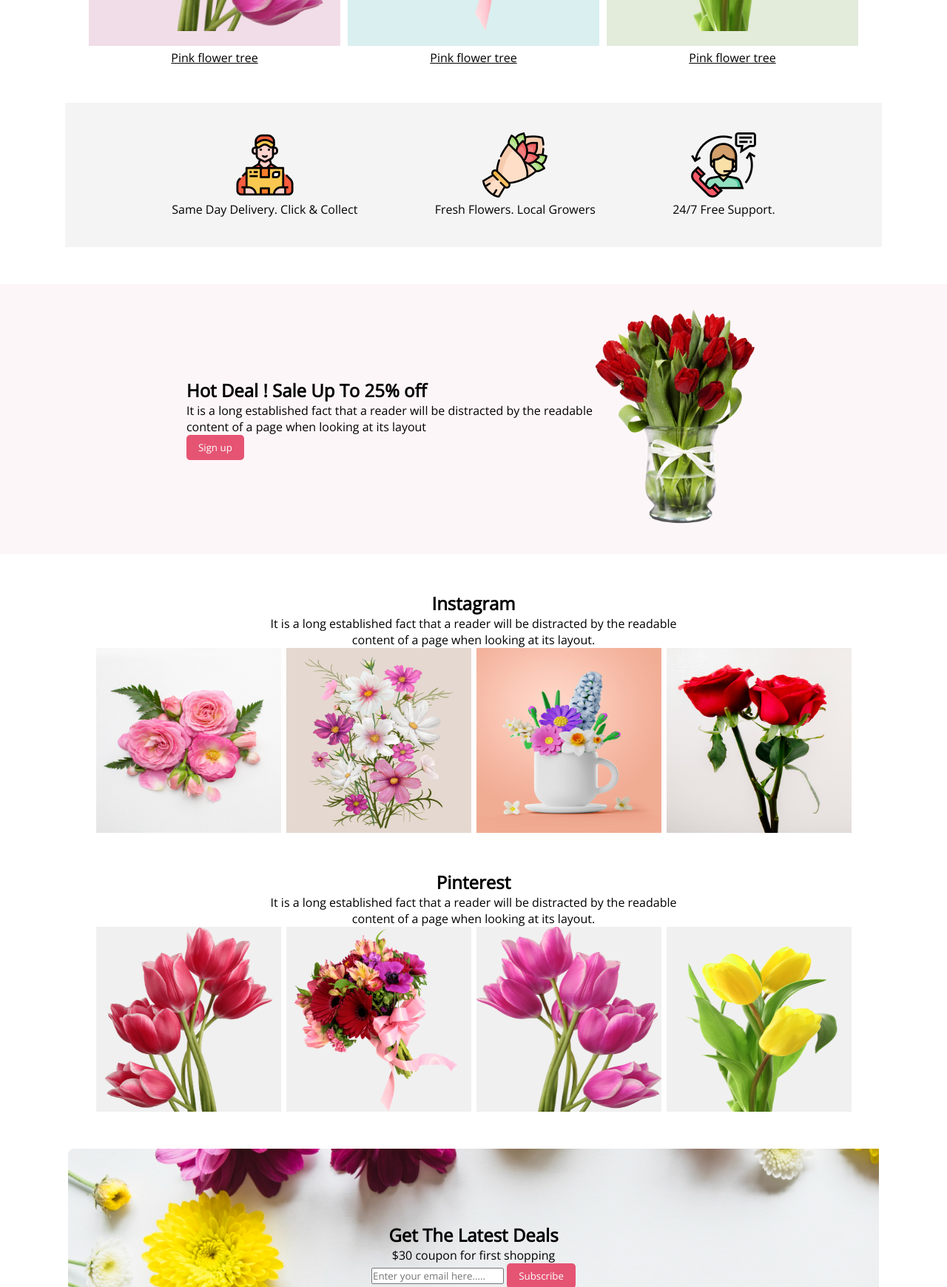
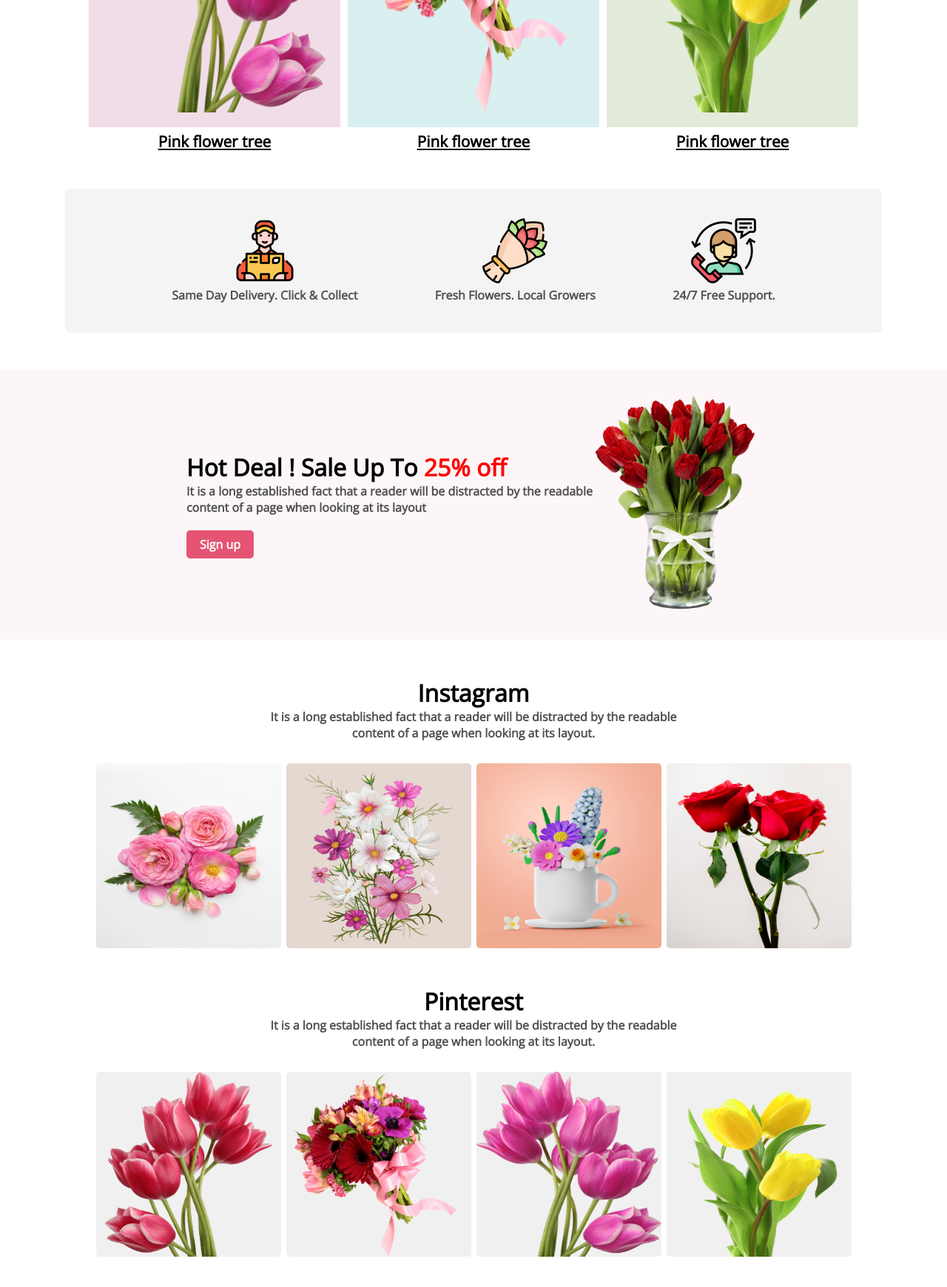
Before and after one commit to smlimonparvez/flower-shop-assignment, a plain HTML site: page index.html in a window 1280 px wide. Shown: the part 1060-2800 px from the top of the page at 74% size. Drawn offline with nearby package versions, Linux system fonts and the light colour scheme.

Commit message:
font adjusting

```diff
--- a/style.css
+++ b/style.css
@@ -12,18 +12,28 @@
     display: flex;
     align-items: center;
     justify-content: center;
+    padding-top: 20px;
+    margin-bottom: 50px;
 }
 
-.hero-info h2 {}
+.hero-info h2 {
+    font-size: 3em;
+    font-weight: bolder;
+}
 
-.hero-info p {}
+.hero-info p {
+    color: #7C7677;
+    margin-bottom: 20px;
+}
 
 .btn-primary {
-    padding: 8px 16px;
+    padding: 8px 18px;
     border: none;
     border-radius: 5px;
     background: #E55473;
     color: #ffffff;
+    font-size: 16px;
+    font-weight: 600;
 }
 
 .hero-image img {
@@ -39,11 +49,17 @@
 
 .feature-info {
     text-align: center;
+    margin-bottom: 30px;
 }
 
-.feature-info h2 {}
+.feature-info h2 {
+    font-size: 2em;
+    font-weight: 800;
+}
 
-.feature-info p {}
+.feature-info p {
+    color: #B3B3B3;
+}
 
 .feature-images {
     display: flex;
@@ -78,6 +94,8 @@ figure img {
 figcaption {
     text-align: center;
     text-decoration: underline;
+    font-weight: 600;
+    font-size: 1.3em;
 }
 
 /* key feature part */
@@ -87,6 +105,7 @@ figcaption {
     width: 80%;
     margin-bottom: 50px;
     padding: 40px;
+    border-radius: 7px;
 }
 
 .key-feature-card {
@@ -98,7 +117,10 @@ figcaption {
     text-align: center;
 }
 
-.key-feature-info p {}
+.key-feature-info p {
+    color: #505050;
+    font-weight: 800;
+}
 
 /* hot deal section */
 .hot-deal {
@@ -110,11 +132,20 @@ figcaption {
     margin-bottom: 50px;
 }
 
-.hot-deal-info h2 {}
+.hot-deal-info h2 {
+    font-size: 2em;
+    font-weight: 800;
+}
 
-.red-color {}
+.red-color {
+    color: red;
+}
 
-.hot-deal-info p {}
+.hot-deal-info p {
+    color: #505050;
+    font-weight: 600;
+    margin-bottom: 20px;
+}
 
 .hot-deal-img img {
     height: 300px;
@@ -131,6 +162,19 @@ figcaption {
 .instagram-info,
 .pinterest-info {
     text-align: center;
+    margin-bottom: 30px;
+}
+
+.instagram-info h2,
+.pinterest-info h2 {
+    font-size: 2em;
+    font-weight: 800;
+}
+
+.instagram-info p,
+.pinterest-info p {
+    font-weight: 600;
+    color: #505050;
 }
 
 .instagram-img,
@@ -143,12 +187,14 @@ figcaption {
 .insta-img {
     width: 250px;
     height: 250px;
+    border-radius: 5px;
 }
 
 .pin-img {
     width: 250px;
     height: 250px;
     background: #F0F0F0;
+    border-radius: 5px;
 }
 
 /* get-touch */
@@ -159,6 +205,22 @@ figcaption {
     margin: 0 auto;
     margin-bottom: 50px;
     text-align: center;
+    border-radius: 5px;
+}
+
+.get-touch-info {
+    margin-bottom: 20px;
+}
+
+.get-touch-info h2 {
+    font-size: 2em;
+    font-weight: 800;
+}
+
+.get-touch-info p {
+    font-size: 14px;
+    font-weight: 400;
+    color: #505050;
 }
 
 /* footer section */
```
